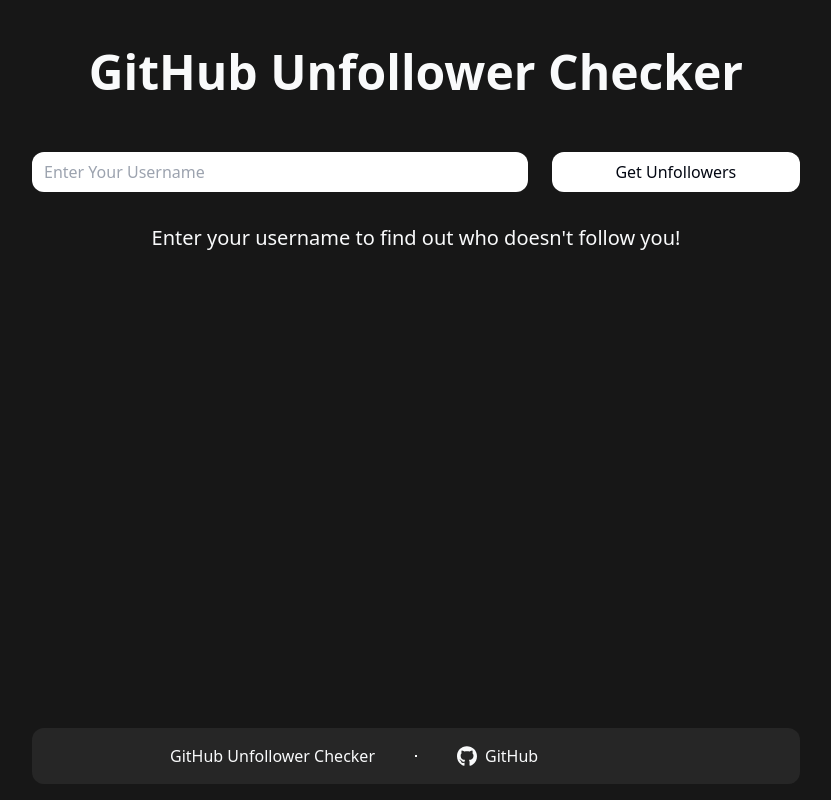
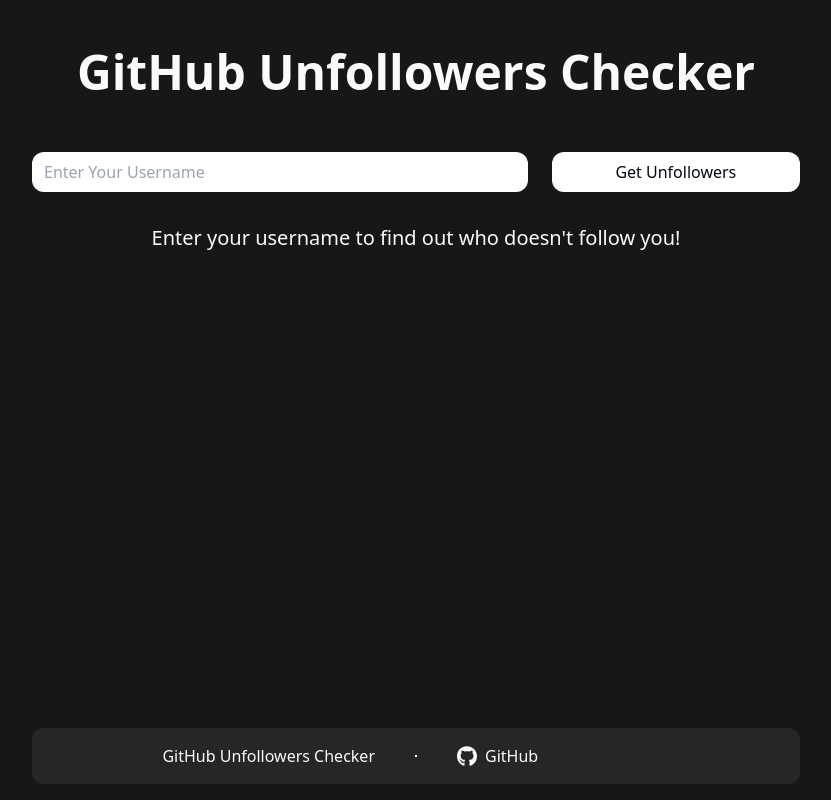
Before and after one commit to black-2u/GitHub-Unfollowers-Checker, a React (Vite) app: page / in a window 1280 px wide. Shown: the whole page, without its empty margins (224-1055 px from the left). Built offline with nearby package versions, Linux system fonts and the light colour scheme.

Commit message:
edit title

```diff
--- a/index.html
+++ b/index.html
@@ -4,7 +4,7 @@
     <meta charset="UTF-8" />
     <link rel="icon" type="image/svg+xml" href="/vite.svg" />
     <meta name="viewport" content="width=device-width, initial-scale=1.0" />
-    <title>GitHub Unfollower Checker</title>
+    <title>GitHub Unfollowers Checker</title>
   </head>
   <body>
     <div id="root"></div>
--- a/src/components/Footer.jsx
+++ b/src/components/Footer.jsx
@@ -2,7 +2,7 @@
   return (
     <footer className="Footer">
       <ul className="container mx-auto bg-neutral-800 rounded-xl py-4 flex items-center gap-5 sm:gap-10 select-none">
-        <li className="w-full text-right">GitHub Unfollower Checker</li>
+        <li className="w-full text-right">GitHub Unfollowers Checker</li>
         <li className="border border-gray-50 h-fit"></li>
         <li className="w-full flex justify-start">
           <a
--- a/src/components/Header.jsx
+++ b/src/components/Header.jsx
@@ -2,7 +2,7 @@
   return (
     <header className="Header">
       <div className="container mx-auto py-4 sm:py-6 md:py-8 text-3xl sm:text-4xl md:text-5xl font-bold text-center">
-        GitHub Unfollower Checker
+        GitHub Unfollowers Checker
       </div>
     </header>
   );
```
